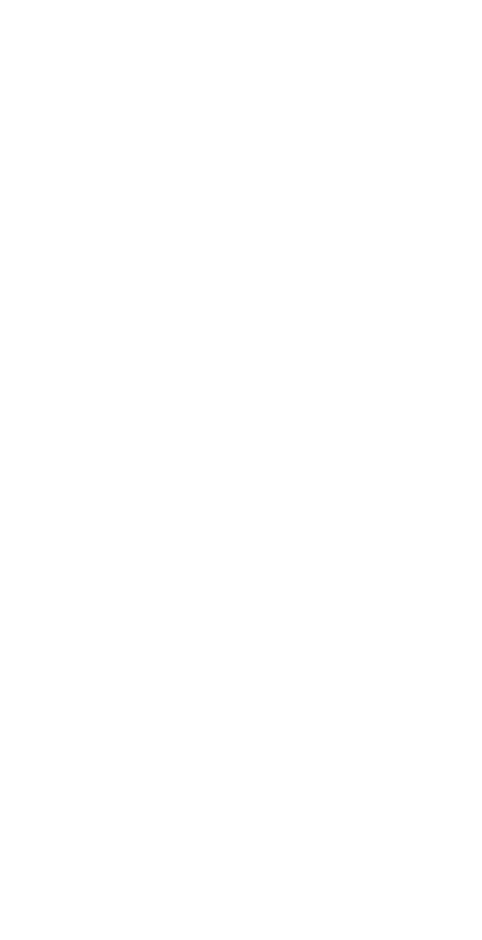
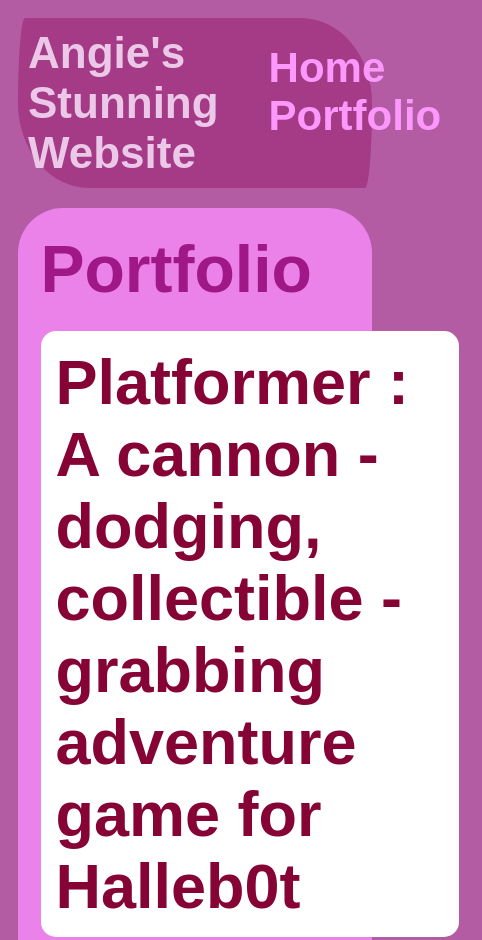
Before and after one commit to angiethebot17/angiethebot17.github.io, a plain HTML site: page portfolio.html in a window 390 px wide. Shown: the top 940 px of the page, 482 px wide, since content can reach past the window. Before the commit the page ends 844 px from the top, so only its background shows below. Drawn offline with Linux system fonts and the light colour scheme.

Commit message:
add portfolio.html file

```diff
--- a/portfolio.html
+++ b/portfolio.html
@@ -0,0 +1,33 @@
+<!DOCTYPE HTML>
+<html>
+    <head>
+        <title> Angie's Sttunning Website</title>
+        <link rel="stylesheet" href="style.css">
+    </head>
+
+    <body>
+      <div id="all-contents">
+           <nav>
+               <h1> Angie's Stunning Website</h1>
+               <ul id="nav-ul">
+                   <li class="nav-li">
+                    <a class="nav-a" href="index.html">Home</a>
+                   </li>
+                   <li class="nav-li">
+                    <a class="nav-a" href="portfolio.html"> Portfolio</a>
+                   </li>
+               </ul>
+           </nav>
+           <main>
+               <div class="content">
+                    <h1>Portfolio</h1>
+                    <ul id="portfolio">
+                        <li><a href="projects/platformer/">Platformer : A cannon - dodging, collectible - grabbing adventure game for Halleb0t</a></li>
+                        <li><a href="projects/bouncing-box/">Bouncing Box : A project that gives you a taste of game development on the web </a></li>
+                        <li><a href="projects/circularity/">Circularity : A motion poem using random number generation and velocity applied to circle shapes...</a></li>
+                    </ul>
+               </div>
+           </main>
+      </div>
+    </body>
+</html>
--- a/style.css
+++ b/style.css
@@ -28,13 +28,13 @@ h1 {
 #nav-ul {
     list-style-image: none;
 }
-.nav-li {
+.nav-li {border-radius: 30px;
     display: inline-block;
     padding: 0 10px;
 }
 a {
     text-decoration: none;
-    color: #f6f4f6;
+    color: #fc98fc;
 }
 
 /* main container area beneath menu */
@@ -62,3 +62,77 @@ main {border-radius: 30px;
 h2, h3 {
     margin: 0px;
 }
+/* portfolio styles */
+.content h1 {
+    color: rgb(160, 24, 135);
+}
+
+#portfolio {
+    list-style-type: none;
+    padding-left: 0;
+}
+
+#portfolio li {
+    background: #fff;
+    padding: 10px;
+    border-radius: 10px;
+    margin-bottom: 10px;
+}
+
+#portfolio li:hover {
+    background: #eee;
+}
+
+#portfolio a {
+    text-decoration: none;
+    color: #850335;
+}
+/* responsive web design */
+@media screen and (min-width: 120px) and (max-width: 1080px) {
+    main {
+      height: 100ch;
+      zoom: 1.5;
+      display: grid;
+    }
+
+    h1 {
+      font-size: 44px;
+    }
+
+    h2 {
+      font-size: 42px;
+    }
+
+    h3 {
+      font-size: 36px;
+    }
+
+    #all-contents {
+      height: 100ch;
+      margin: none;
+    }
+
+    a {
+      font-size: 42px;
+    }
+
+    .sidebar {
+      margin-right: 0px;
+      justify-content: center;
+      align-items: center;
+    }
+
+    .sidebar-img {
+      width: 100%;
+    }
+
+    p,
+    li {
+      font-size: 24px;
+    }
+
+    .content {
+      align-content: center;
+      justify-content: center;
+    }
+}
```
